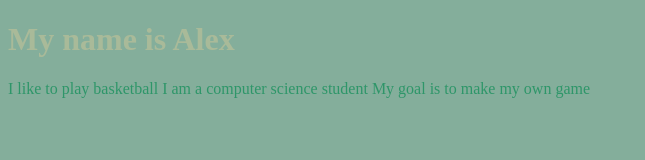
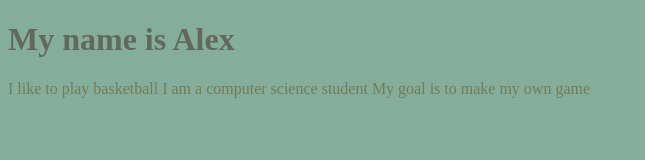
Before and after one commit to AlexBrito1/AlexBrito1.github.io, a plain HTML site: page index.html in a window 1280 px wide. Shown: the whole page, without its empty margins (0-645 px from the left). Drawn offline with Linux system fonts and the light colour scheme.

Commit message:
Update index.html

```diff
--- a/index.html
+++ b/index.html
@@ -5,9 +5,9 @@
   <style>
    body{ background-color:#84ae9b;
         }
-   h1{ color:#a9ba99;
+   h1{ color:#62695c;
       }
-   p{ color:#2e9669;
+   p{ color:#737c55;
      }
   </style>
  </head>
```
